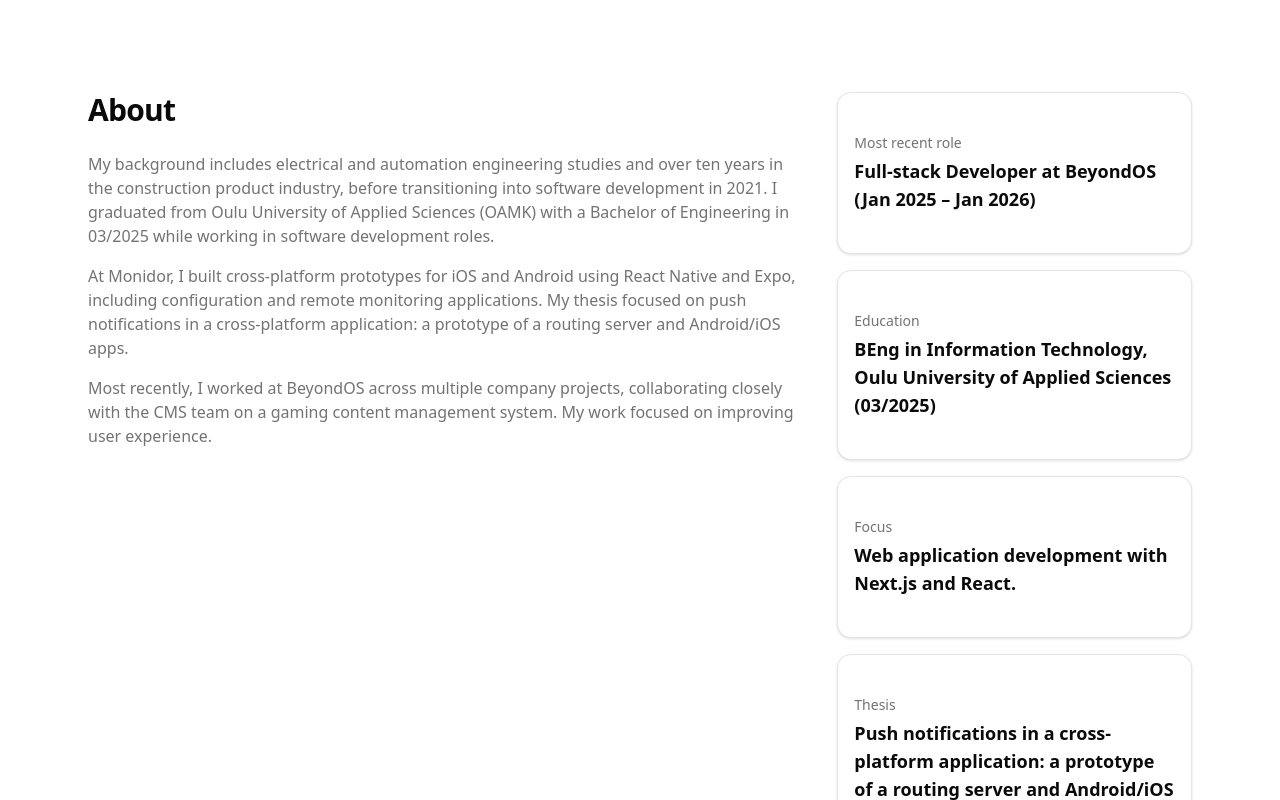
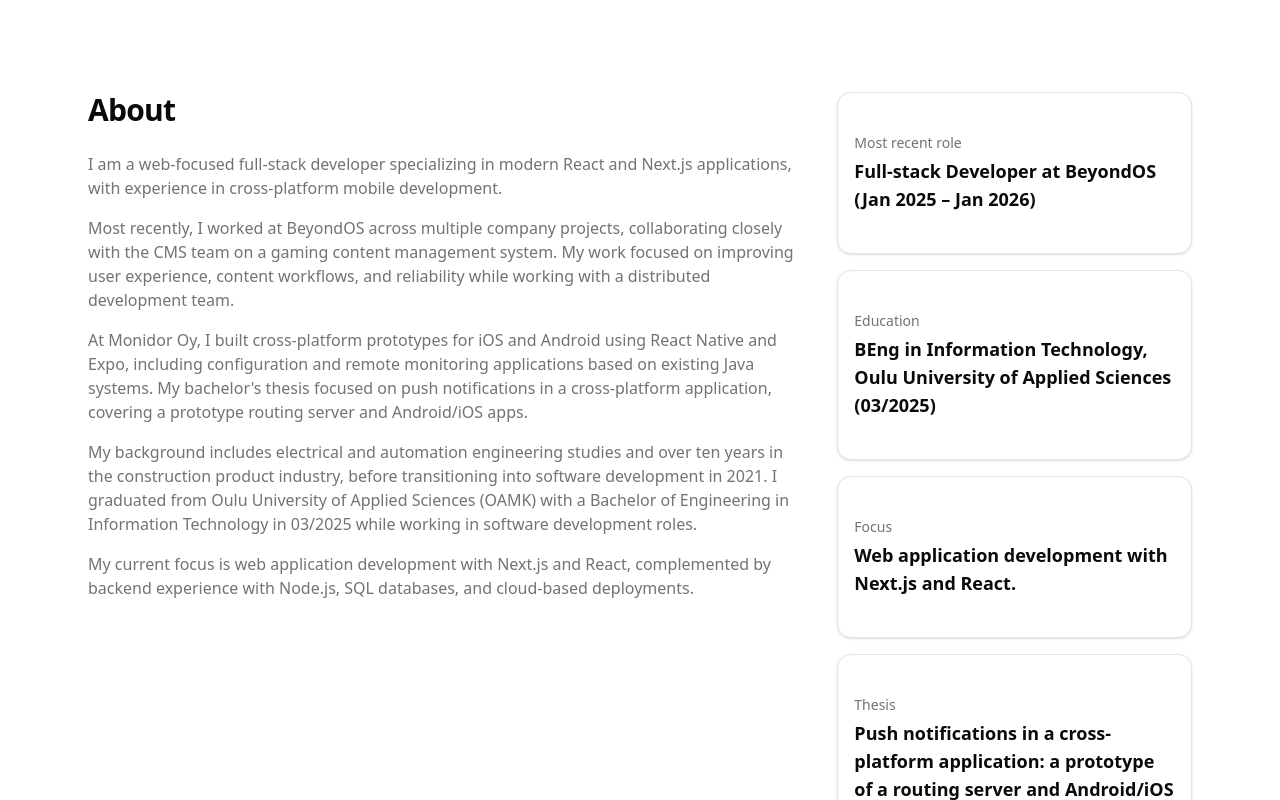
Before and after one commit to asku1990/portflio, a Next.js app: page / in a window 1280 px wide. Shown: the part 477-1277 px from the top of the page. Built offline with nearby package versions, Linux system fonts and the light colour scheme.

Commit message:
docs(about): update about section copy
Refresh the About section to highlight recent work and current focus.

Files:

- data/portfolio.ts

```diff
--- a/data/portfolio.ts
+++ b/data/portfolio.ts
@@ -113,9 +113,11 @@
   about: {
     title: "About",
     paragraphs: [
-      "My background includes electrical and automation engineering studies and over ten years in the construction product industry, before transitioning into software development in 2021. I graduated from Oulu University of Applied Sciences (OAMK) with a Bachelor of Engineering in 03/2025 while working in software development roles.",
-      "At Monidor, I built cross-platform prototypes for iOS and Android using React Native and Expo, including configuration and remote monitoring applications. My thesis focused on push notifications in a cross-platform application: a prototype of a routing server and Android/iOS apps.",
-      "Most recently, I worked at BeyondOS across multiple company projects, collaborating closely with the CMS team on a gaming content management system. My work focused on improving user experience.",
+      "I am a web-focused full-stack developer specializing in modern React and Next.js applications, with experience in cross-platform mobile development.",
+      "Most recently, I worked at BeyondOS across multiple company projects, collaborating closely with the CMS team on a gaming content management system. My work focused on improving user experience, content workflows, and reliability while working with a distributed development team.",
+      "At Monidor Oy, I built cross-platform prototypes for iOS and Android using React Native and Expo, including configuration and remote monitoring applications based on existing Java systems. My bachelor's thesis focused on push notifications in a cross-platform application, covering a prototype routing server and Android/iOS apps.",
+      "My background includes electrical and automation engineering studies and over ten years in the construction product industry, before transitioning into software development in 2021. I graduated from Oulu University of Applied Sciences (OAMK) with a Bachelor of Engineering in Information Technology in 03/2025 while working in software development roles.",
+      "My current focus is web application development with Next.js and React, complemented by backend experience with Node.js, SQL databases, and cloud-based deployments.",
     ],
     highlights: [
       {
```
